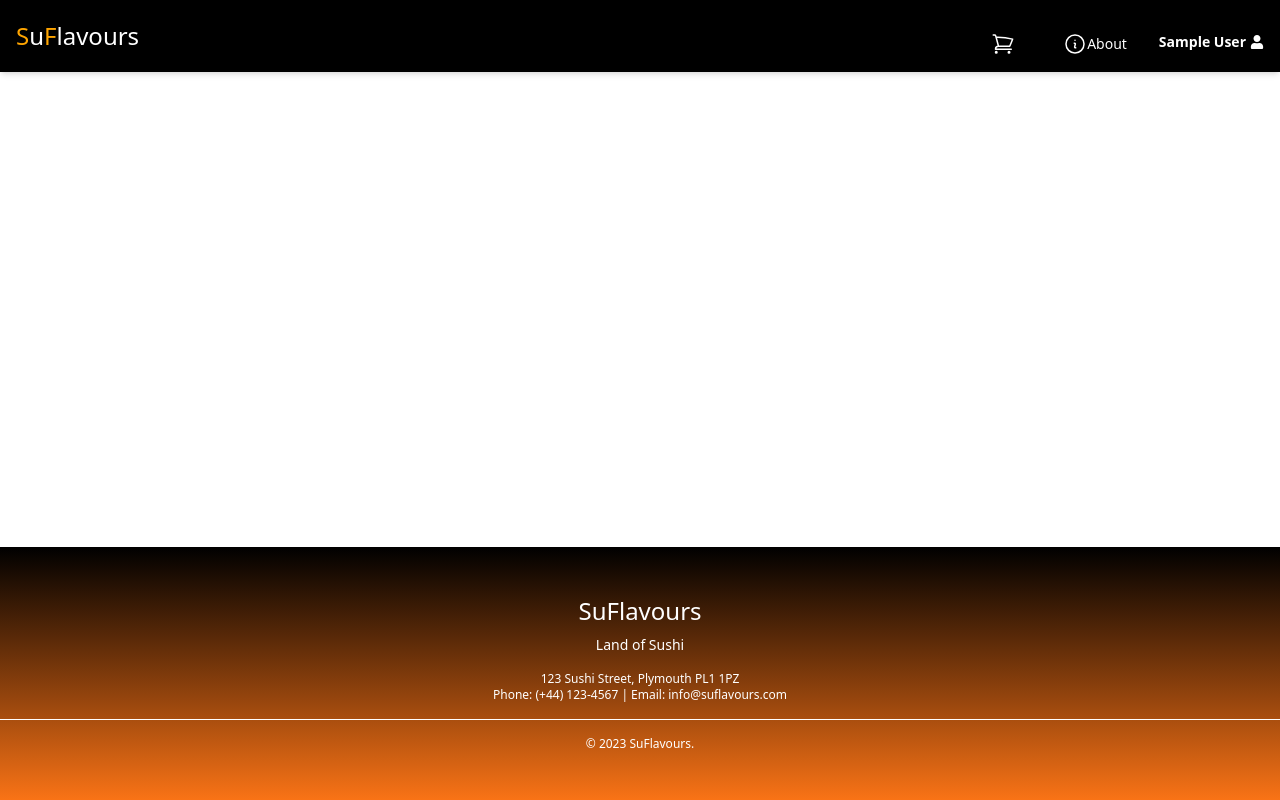
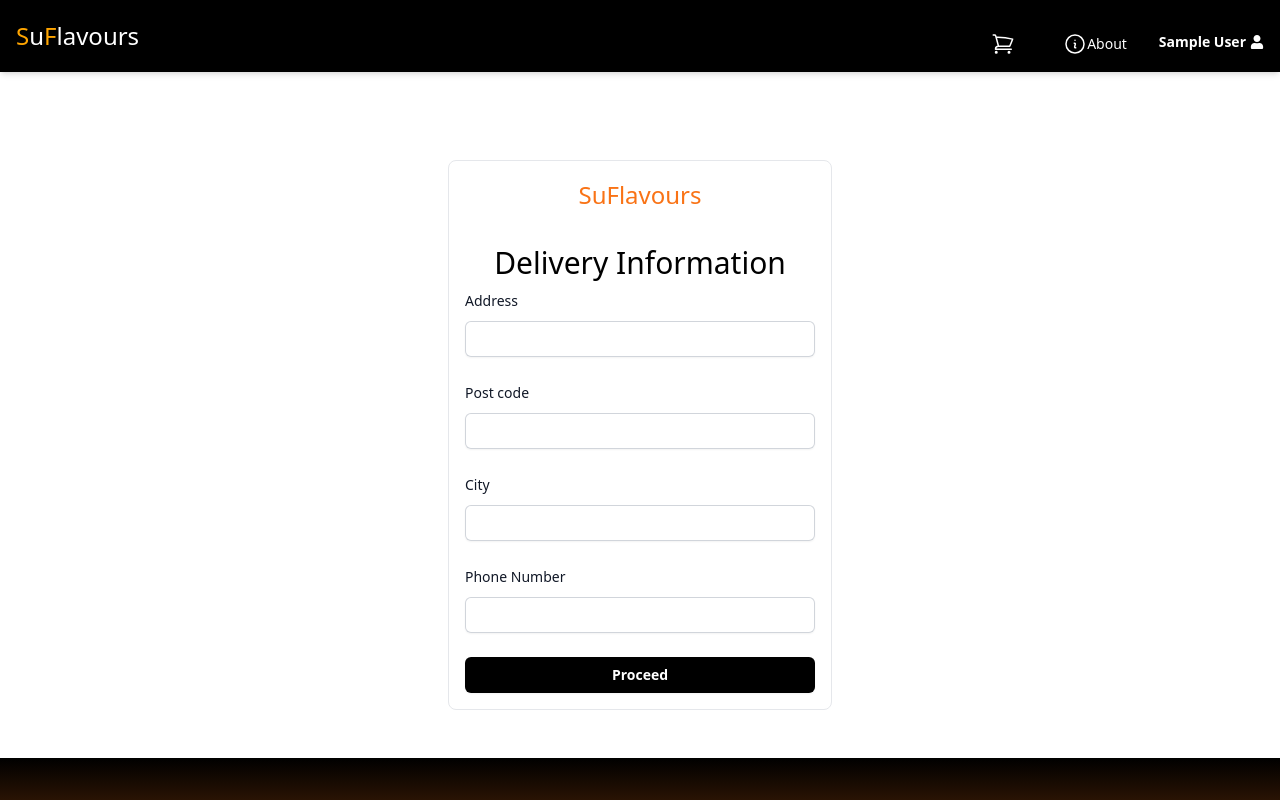
Before and after one commit to Dawit20211/Restaurant, a React (Create React App) app in the folder client/: page /delivery in a window 1280 px wide. Shown: the top 800 px of the page. Built offline with nearby package versions, Linux system fonts and the light colour scheme; sample sign-in values are in the browser's storage.

Commit message:
added deliveryPage and set up private routes

```diff
--- a/client/src/App.js
+++ b/client/src/App.js
@@ -9,6 +9,8 @@ import RegisterPage from './pages/RegisterPage';
 import SingleItemPage from './pages/SingleItemPage';
 import FoodCartPage from './pages/FoodCartPage';
 import About from './pages/About';
+import DeliveryPage from './pages/DeliveryPage';
+import PrivateRoutes from './components/PrivateRoutes';
 
 function App() {
   return (
@@ -24,6 +26,10 @@ function App() {
           <Route path="/menu/:id" element={<SingleItemPage/>} />
           <Route path='/foodcart' element={<FoodCartPage/>}/>
           <Route path='/about' element={<About/>}/>
+
+          <Route path='' element={<PrivateRoutes/>}>
+          <Route path="/delivery" element={<DeliveryPage />} />
+          </Route>
           </Routes>
         </div>
         <Footer />
--- /dev/null
+++ b/client/src/components/PrivateRoutes.jsx
@@ -0,0 +1,10 @@
+import { Outlet, Navigate } from "react-router-dom"
+import { useSelector } from "react-redux"
+
+
+const PrivateRoutes = () => {
+    const { userDetails } = useSelector(state => state.user)
+    return userDetails ? <Outlet/> : <Navigate to='/login' replace/>
+
+}
+export default PrivateRoutes
--- /dev/null
+++ b/client/src/pages/DeliveryPage.jsx
@@ -0,0 +1,94 @@
+import { useEffect } from 'react';
+import { useForm } from 'react-hook-form';
+import { useDispatch, useSelector } from 'react-redux';
+import { useNavigate } from 'react-router-dom';
+import { saveDeliveryAddress } from '../slices/foodCartSlice';
+import FormContainer from '../components/FormContainer';
+
+const DeliveryPage = () => {
+
+    const { handleSubmit, register, setValue, getValues, reset, control } = useForm();
+    const dispatch = useDispatch();
+    const navigate = useNavigate();
+
+    // Use useSelector to get the delivery address from the Redux store
+    const deliveryAddress = useSelector((state) => state.foodCart.deliveryAddress);
+
+    useEffect(() => {
+      // If there's a delivery address in the Redux store, set the form values
+      if (deliveryAddress) {
+        Object.keys(deliveryAddress).forEach((key) => {
+          setValue(key, deliveryAddress[key]);
+        });
+      }
+    }, [deliveryAddress, setValue]);
+
+    const onSubmit = (data) => {
+      dispatch(saveDeliveryAddress(data));
+      localStorage.setItem('deliveryAddress', JSON.stringify(data));
+      navigate('/payment');
+    };
+
+  return (
+    <FormContainer logo="SuFlavours" buttonText="Proceed" onSubmit={handleSubmit(onSubmit)}>
+      <div>
+        <div className="text-3xl text-center font-thin text p-2">Delivery Information</div>
+        <label htmlFor="address" className="block text-sm font-medium leading-6 text-gray-900">
+          Address
+        </label>
+        <div className="mt-2">
+          <input
+            id="address"
+            type="text"
+            {...register('address', { required: 'Address is required' })}
+            className="block w-full rounded-md border-0 py-1.5 text-gray-900 shadow-sm ring-1 ring-inset ring-gray-300 placeholder:text-gray-400 focus:ring-2 focus:ring-inset focus:ring-orange-500 sm:text-sm sm:leading-6"
+          />
+        </div>
+      </div>
+
+      <div>
+        <label htmlFor="postcode" className="block text-sm font-medium leading-6 text-gray-900">
+          Post code
+        </label>
+        <div className="mt-2">
+          <input
+            id="postcode"
+            type="text"
+            {...register('postCode', { required: 'Post code is required' })}
+            className="block w-full rounded-md border-0 py-1.5 text-gray-900 shadow-sm ring-1 ring-inset ring-gray-300 placeholder:text-gray-400 focus:ring-2 focus:ring-inset focus:ring-orange-500 sm:text-sm sm:leading-6"
+          />
+        </div>
+      </div>
+
+      <div>
+        <label htmlFor="city" className="block text-sm font-medium leading-6 text-gray-900">
+          City
+        </label>
+        <div className="mt-2">
+          <input
+            id="city"
+            type="text"
+            {...register('city', { required: 'City is required' })}
+            className="block w-full rounded-md border-0 py-1.5 text-gray-900 shadow-sm ring-1 ring-inset ring-gray-300 placeholder:text-gray-400 focus:ring-2 focus:ring-inset focus:ring-orange-500 sm:text-sm sm:leading-6"
+          />
+        </div>
+      </div>
+
+      <div>
+        <label htmlFor="phoneNumber" className="block text-sm font-medium leading-6 text-gray-900">
+          Phone Number
+        </label>
+        <div className="mt-2">
+          <input
+            id="phoneNumber"
+            type="text"
+            {...register('phoneNumber', { required: 'Phone Number is required' })}
+            className="block w-full rounded-md border-0 py-1.5 text-gray-900 shadow-sm ring-1 ring-inset ring-gray-300 placeholder:text-gray-400 focus:ring-2 focus:ring-inset focus:ring-orange-500 sm:text-sm sm:leading-6"
+          />
+        </div>
+      </div>
+    </FormContainer>
+  );
+};
+
+export default DeliveryPage;
--- a/client/src/pages/FoodCartPage.jsx
+++ b/client/src/pages/FoodCartPage.jsx
@@ -21,7 +21,7 @@ const FoodCartPage = () => {
   };
 
   const checkoutHandler = () => {
-    navigate('/login?redirect=/shipping');
+    navigate('/login?targetPage=/delivery');
   };
 
   return (
--- a/client/src/pages/RegisterPage.jsx
+++ b/client/src/pages/RegisterPage.jsx
@@ -176,7 +176,7 @@ const RegisterPage = () => {
 
       <p className="mt-10 text-center text-sm text-black-500">
         Already have an account?{' '}
-        <Link to={targetPage ? `/login?targetPage=${targetPage}`: '/login'} className="font-semibold leading-6 text-amber-700 hover:text-orange-500">
+        <Link to={targetPage ? `/login?targetPage=${targetPage}`: '/login'}className="font-semibold leading-6 text-amber-700 hover:text-orange-500">
           Sign In
         </Link>
       </p>
--- a/client/src/slices/foodCartSlice.js
+++ b/client/src/slices/foodCartSlice.js
@@ -2,7 +2,7 @@ import { createSlice } from '@reduxjs/toolkit';
 import { updateCart } from '../Utils/FoodCartUtil';
 
 const initialState = localStorage.getItem('foodCart') ?
-JSON.parse(localStorage.getItem('foodCart')) : {foodCartItems : []}
+JSON.parse(localStorage.getItem('foodCart')) : {foodCartItems : [], deliveryAddress: {}, }
 
 const foodCartSlice = createSlice({
     name: 'foodCart',
@@ -27,9 +27,13 @@ const foodCartSlice = createSlice({
         removeFoodFromCart: (state, action) => {
             state.foodCartItems = state.foodCartItems.filter((x) => x._id !== action.payload);
             return updateCart(state);
+        },
+        saveDeliveryAddress: (state, action) =>{
+            state.deliveryAddress = action.payload;
+            return updateCart(state)
         }
     }
 })
 export default foodCartSlice.reducer;
 
-export const { addToFoodCart, removeFoodFromCart } = foodCartSlice.actions;
+export const { addToFoodCart, removeFoodFromCart, saveDeliveryAddress } = foodCartSlice.actions;
```
Also changed, not shown: 1 other file (tests, documents, lock files or other folders).
